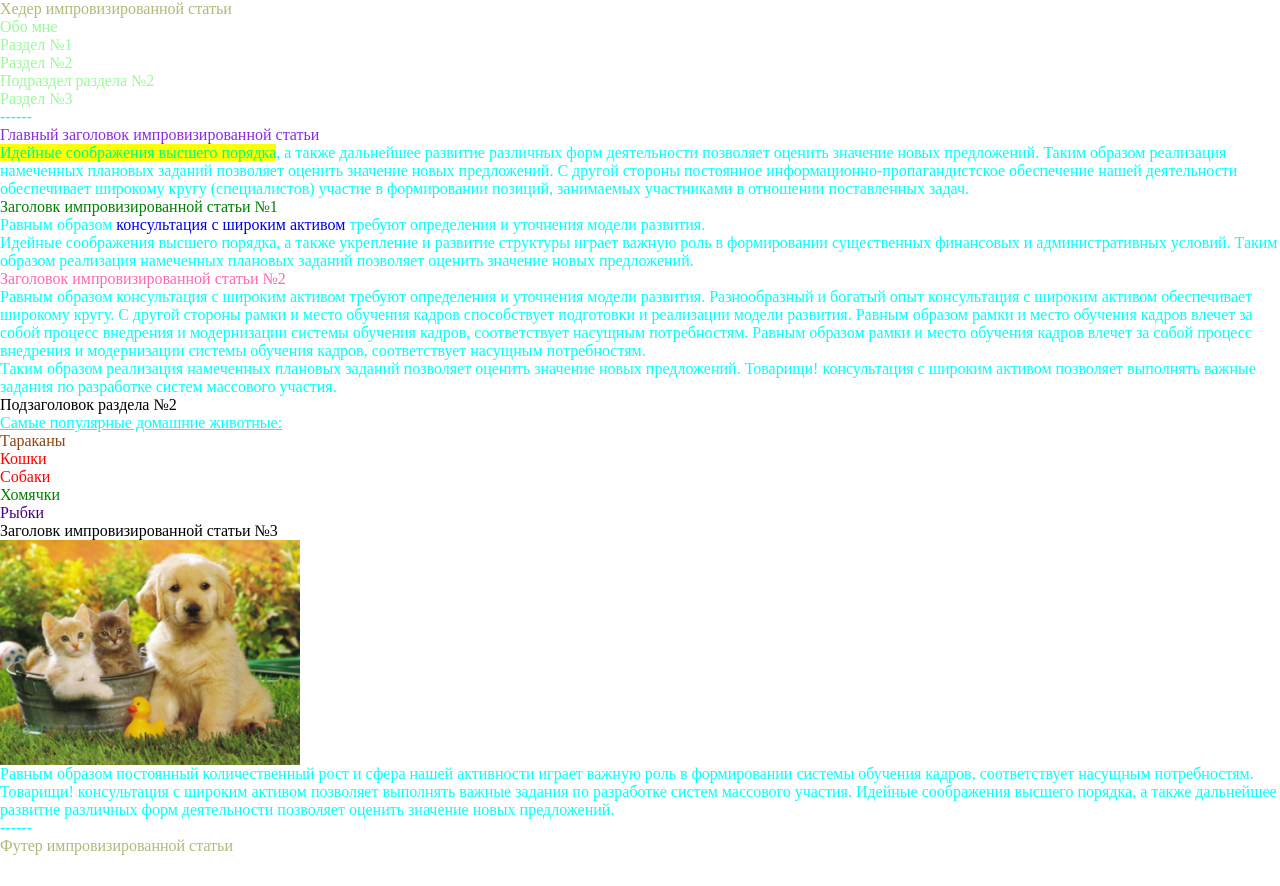
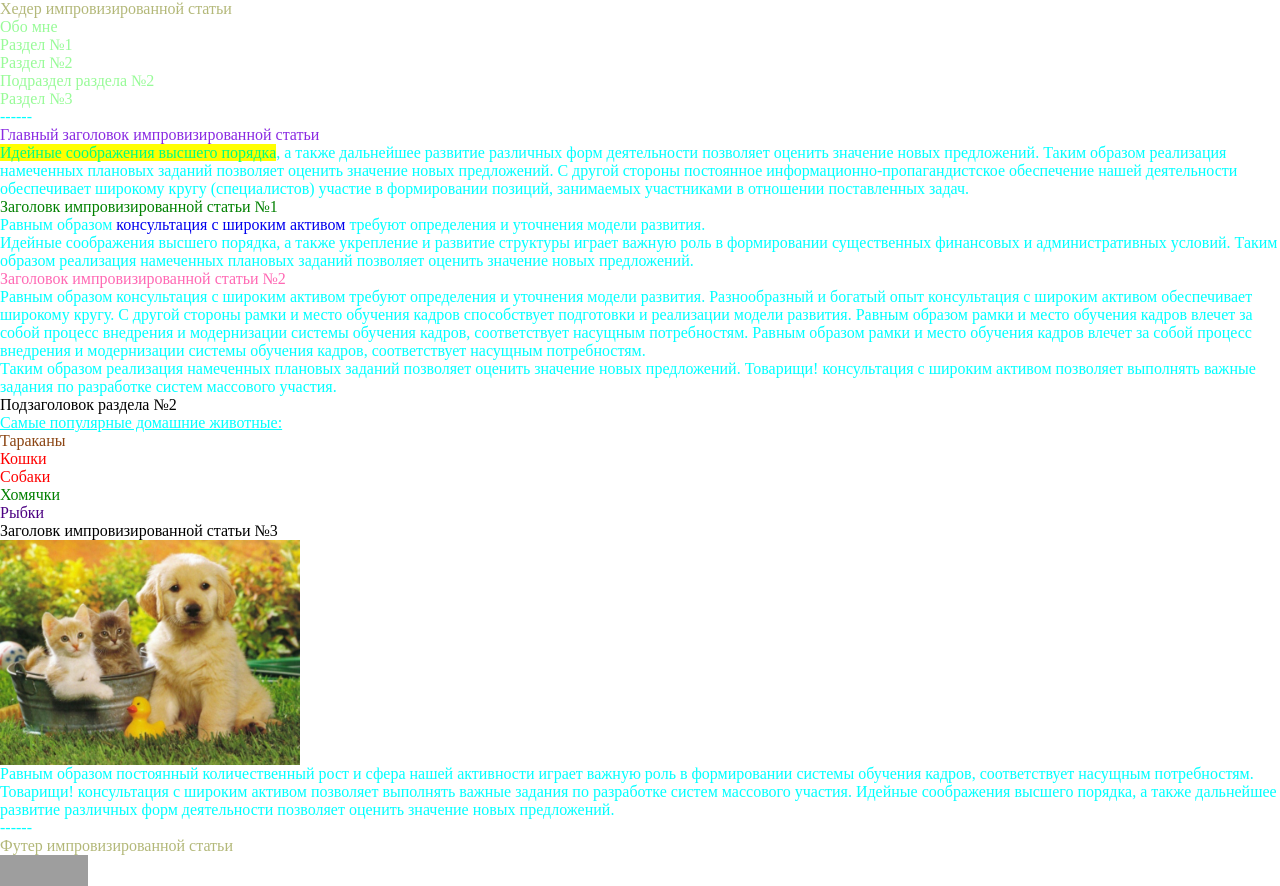
Before and after one commit to Slicezor/hm_lesson_3, a plain HTML site: page index.html in a window 1280 px wide. Before the commit the page ends 855 px from the top, so only its background shows below. Drawn offline with Linux system fonts and the light colour scheme; grey boxes are pictures that could not be loaded.

Commit message:
Update index.html

```diff
--- a/index.html
+++ b/index.html
@@ -92,6 +92,13 @@
 
 	<footer class="footer">
 		Футер импровизированной статьи
+		<p>
+    			<a href="https://jigsaw.w3.org/css-validator/check/referer">
+        			<img style="border:0;width:88px;height:31px"
+            				src="https://jigsaw.w3.org/css-validator/images/vcss-blue"
+            				alt="Правильный CSS!" />
+    			</a>
+		</p>
 	</footer>
 </body>
 
```
